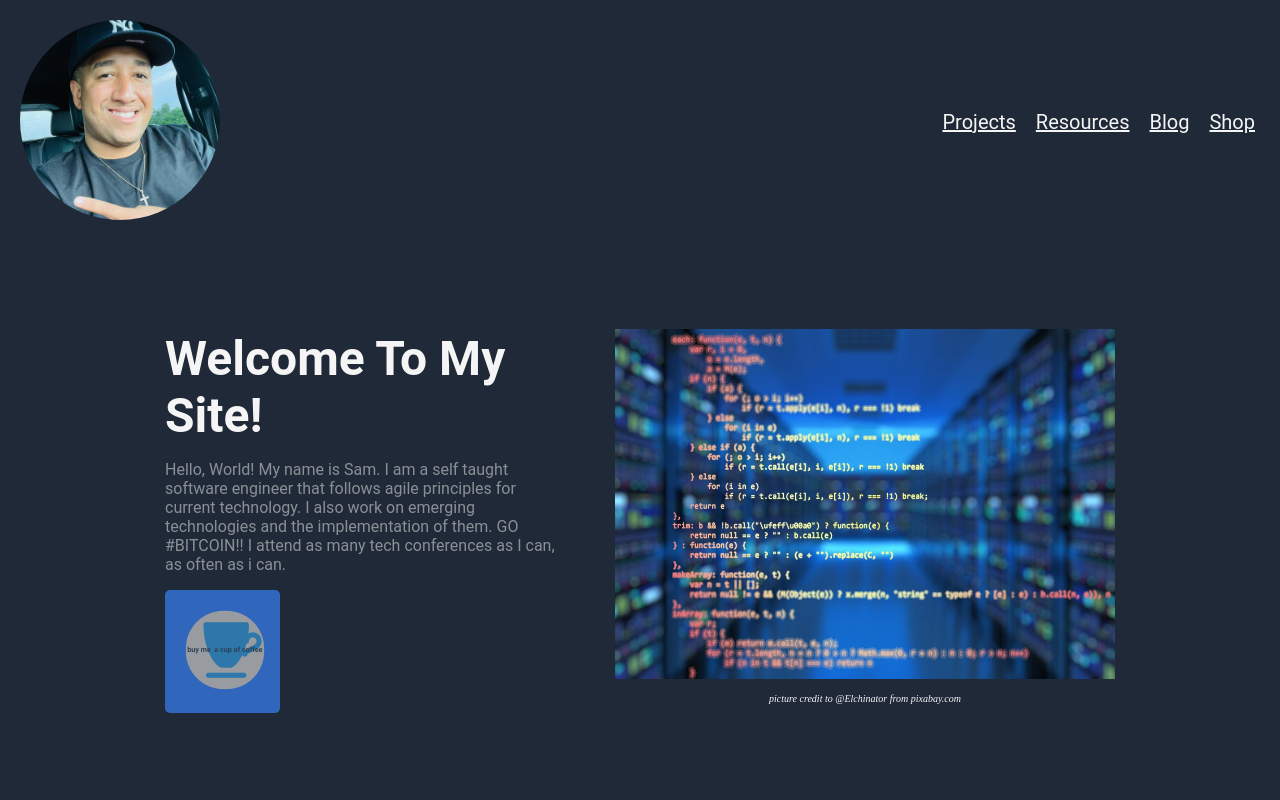
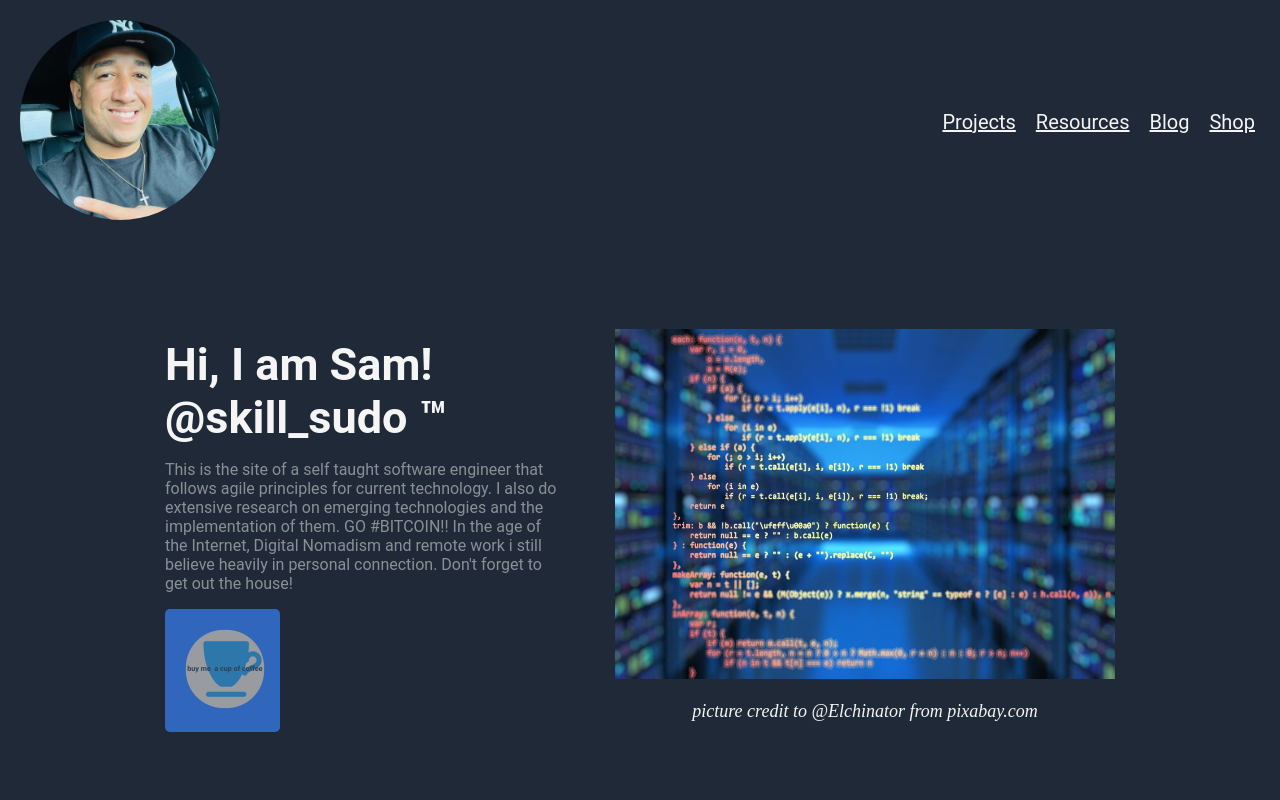
Before and after one commit to Sammorrison631/MyWebsite, a plain HTML site: page index.html in a window 1280 px wide. Shown: the top 800 px of the page. Drawn offline with Linux system fonts and the light colour scheme.

Commit message:
done with the landing page of my site

```diff
--- a/index.html
+++ b/index.html
@@ -26,8 +26,8 @@
 
 			<div class="heading1">
 				<div class="heading1-0">
-					<h1>Welcome To My Site!</h1>
-					<p>Hello, World! My name is Sam. I am a self taught software engineer that follows agile principles for current technology. I also work on emerging technologies and the implementation of them. GO #BITCOIN!! I attend as many tech conferences as I can, as often as i can.</p>
+					<h1>Hi, I am Sam! @skill_sudo &#8482;</h1>
+					<p>This is the site of a self taught software engineer that follows agile principles for current technology. I also do extensive research on emerging technologies and the implementation of them. GO #BITCOIN!! In the age of the Internet, Digital Nomadism and remote work i still believe heavily in personal connection. Don't forget to get out the house!</p>
 					<form>
 					<button><img src="images/icons8-coffee-90.png" alt="coffee"></button>
 					</form>
--- a/style.css
+++ b/style.css
@@ -62,7 +62,7 @@ body {
 }
 
 h1 {
-    font-size: 48px;
+    font-size: 45px;
     font-weight: bold;
     color: whitesmoke;
     margin: 0;
@@ -90,7 +90,7 @@ form button {
 }
 
 .heading1-0-image p {
-    font-size: 10px;
+    font-size: 18px;
     font-style: italic;
     color: whitesmoke;
     display: flex;
```
